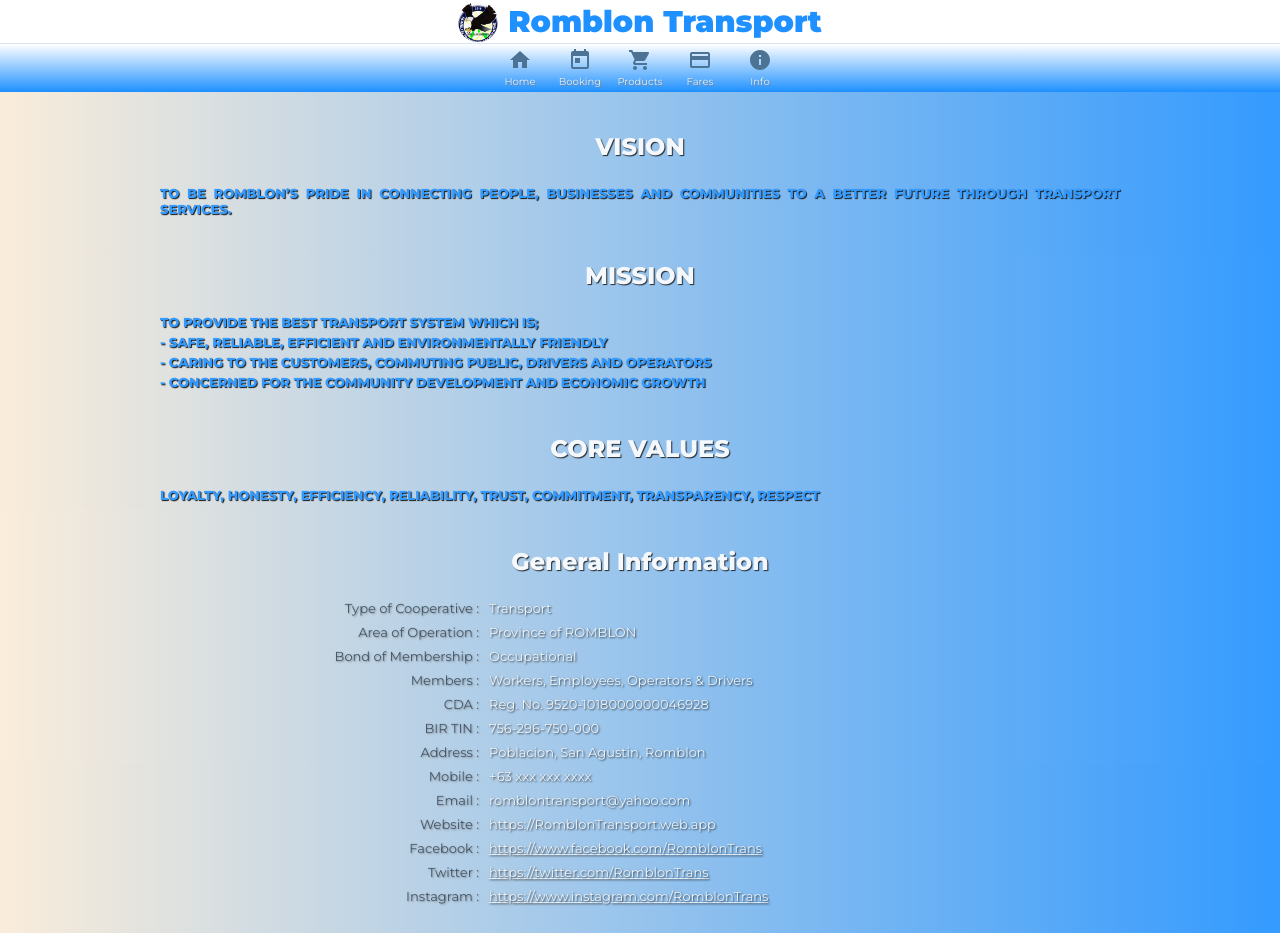
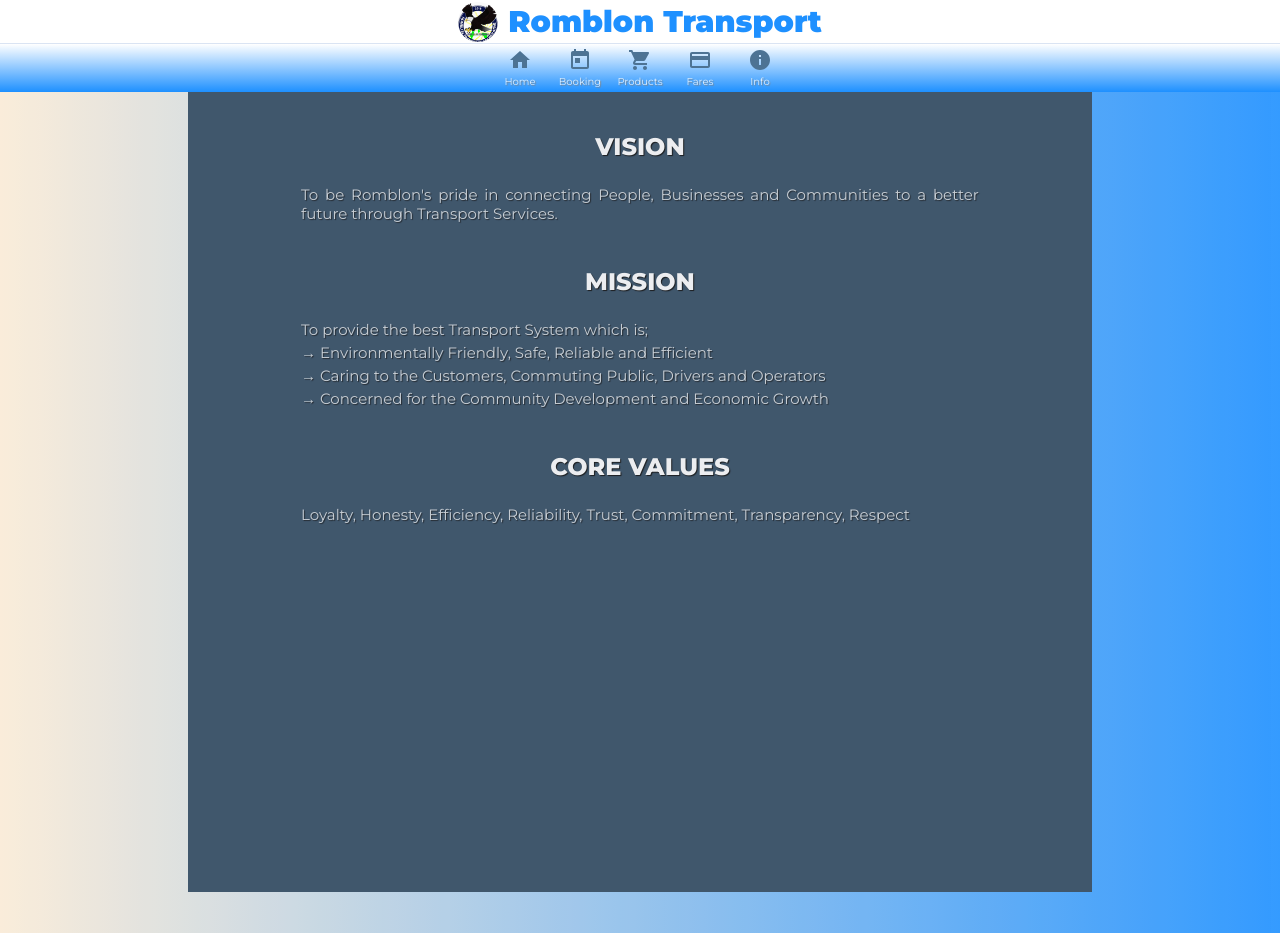
Before and after one commit to DxVi/romblontransport, a React (Create React App) app: page /info in a window 1280 px wide. Shown: the top 933 px of the page. Built offline with nearby package versions, Linux system fonts and the light colour scheme.

Commit message:
updated info and mvcv page

```diff
--- a/public/RTCData.json
+++ b/public/RTCData.json
@@ -12,12 +12,12 @@
     "facebook": "https://www.facebook.com/RomblonTrans",
     "twitter": "https://twitter.com/RomblonTrans",
     "instagram": "https://www.instagram.com/RomblonTrans",
-    "vision":"TO BE ROMBLON’S PRIDE IN CONNECTING PEOPLE, BUSINESSES AND COMMUNITIES TO A BETTER FUTURE THROUGH TRANSPORT SERVICES.",
-    "mission1": "TO PROVIDE THE BEST TRANSPORT SYSTEM WHICH IS;",
-    "mission2": "SAFE, RELIABLE, EFFICIENT AND ENVIRONMENTALLY FRIENDLY",
-    "mission3": "CARING TO THE CUSTOMERS, COMMUTING PUBLIC, DRIVERS AND OPERATORS",
-    "mission4": "CONCERNED FOR THE COMMUNITY DEVELOPMENT AND ECONOMIC GROWTH",
-    "corevalues": "LOYALTY, HONESTY, EFFICIENCY, RELIABILITY, TRUST, COMMITMENT, TRANSPARENCY, RESPECT"
+    "vision": "To be Romblon's pride in connecting People, Businesses and Communities to a better future through Transport Services.",
+    "mission1": "To provide the best Transport System which is;",
+    "mission2": "Environmentally Friendly, Safe, Reliable and Efficient",
+    "mission3": "Caring to the Customers, Commuting Public, Drivers and Operators",
+    "mission4": "Concerned for the Community Development and Economic Growth",
+    "corevalues": "Loyalty, Honesty, Efficiency, Reliability, Trust, Commitment, Transparency, Respect"
   },
   "about":{
     "title": "ROMBLON TRANSPORT COOPERATIVE (RTC)",
--- a/public/index.html
+++ b/public/index.html
@@ -11,6 +11,7 @@
     />
     <link rel="apple-touch-icon" href="%PUBLIC_URL%/logo192.png" />
     <link href="https://fonts.googleapis.com/css2?family=Montserrat:wght@300;400;800;900&display=swap" rel="stylesheet">
+    <link href="https://fonts.googleapis.com/css2?family=Dancing+Script:wght@400;700&family=Shadows+Into+Light&display=swap" rel="stylesheet">
 
     <!--
       manifest.json provides metadata used when your web app is installed on a
--- a/src/Fares/Fares.css
+++ b/src/Fares/Fares.css
@@ -1,6 +1,7 @@
 .fares {
   height: 100vh;
-  background: linear-gradient(to right, antiquewhite, dodgerblue);
+  /* background: linear-gradient(to right, antiquewhite, dodgerblue); */
+  background-color: #2c455d;
   margin: 0;
   padding: 0;
   display: flex;
--- a/src/Info/Info.css
+++ b/src/Info/Info.css
@@ -21,7 +21,7 @@
 .info__general {
   display: flex;
   flex-direction: column;
-  width: 82%;
+  width: 100%;
 }
 
 .infoRow {
@@ -34,14 +34,14 @@
 .infoRow__title {
   text-align: right;
   padding-right: 10px;
-  flex: 0.35;
+  flex: 0.4;
   color: #2c455d;
   text-shadow: 1px 1px 2px gray;
   font-size: 13px;
 }
 
 .infoRow__description {
-  flex: 0.65;
+  flex: 0.6;
   text-align: left;
   color: white;
   opacity: 0.8;
@@ -82,15 +82,6 @@
   margin-bottom: 10px;
 }
 
-.info__mvcv {
-  width: 75%;
-  text-align: justify;
-  color: dodgerblue;
-  text-shadow: 1px 1px 1px black;
-  font-size: 13px;
-  font-weight: 600;
-}
-
 .infoRow__description > a {
   /* text-decoration: none; */
   color: white;
--- a/src/Info/Info.js
+++ b/src/Info/Info.js
@@ -1,48 +1,18 @@
 import React from 'react';
 import "./Info.css";
 import { useStateValue } from '../StateProvider';
+import MissionVision from "./MissionVision";
 import Officers from "./Officers";
 
 function Info() {
     const [{RTC}] = useStateValue();
     return (
         <div className="info">
-            <div className="info__title">
-                <h2>VISION</h2>
-            </div>
-
-            {/* mvcv - mission vision core values */}
-            <div className="info__mvcv">
-                <p>{RTC.main?.vision}</p>
-            </div>
-
-            <div className="info__title">
-                <h2>MISSION</h2>
-            </div>
-
-            <div className="info__mvcv">
-                <div className="mission__header">
-                    <p>{RTC.main?.mission1}</p>
-                </div>
-                <div className="mission__details">
-                    <p>- {RTC.main?.mission2}</p>
-                    <p>- {RTC.main?.mission3}</p>
-                    <p>- {RTC.main?.mission4}</p>
-                </div>
-            </div>
-
-            <div className="info__title">
-                <h2>CORE VALUES</h2>
-            </div>
-
-            <div className="info__mvcv">
-                <p>{RTC.main?.corevalues}</p>
-            </div>
+            <MissionVision />
 
             <div className="info__title">
                 <h2>General Information</h2>
             </div>
-
             <div className="info__general">
                 <div className="infoRow">
                     <div className="infoRow__title">
@@ -130,7 +100,7 @@
                     </div>
                     <div className="infoRow__description">
                         <a target="_blank" rel="noopener noreferrer" href={RTC.main?.facebook}>
-                            <p>{RTC.main?.facebook}</p>
+                            <p>www.facebook.com/RomblonTrans</p>
                         </a>
                     </div>
                 </div>
@@ -140,7 +110,7 @@
                     </div>
                     <div className="infoRow__description">
                         <a target="_blank" rel="noopener noreferrer" href={RTC.main?.twitter}>
-                            <p>{RTC.main?.twitter}</p>
+                            <p>www.twitter.com/RomblonTrans</p>
                         </a>
                     </div>
                 </div>
@@ -150,7 +120,7 @@
                     </div>
                     <div className="infoRow__description">
                         <a target="_blank" rel="noopener noreferrer" href={RTC.main?.instagram}>
-                            <p>{RTC.main?.instagram}</p>
+                            <p>www.instagram.com/RomblonTrans</p>
                         </a>
                     </div>
                 </div>
@@ -159,7 +129,6 @@
             <div className="info__title">
                 <h2>Officers</h2>
             </div>
-
             <div className="info__officers">
                 {
                     RTC ?
--- /dev/null
+++ b/src/Info/MissionVision.css
@@ -0,0 +1,16 @@
+.missionVision {
+  height: 100vh;
+  display: flex;
+  flex-direction: column;
+  background-color: #2c455d;
+  align-items: center;
+}
+
+.info__mvcv {
+  width: 75%;
+  text-align: justify;
+  color: white;
+  text-shadow: 1px 1px 1px black;
+  font-size: 15px;
+  opacity: 0.7;
+}
--- /dev/null
+++ b/src/Info/MissionVision.js
@@ -0,0 +1,40 @@
+import React from 'react';
+import { useStateValue } from '../StateProvider';
+import "./MissionVision.css";
+
+function MissionVision() {
+    const [{RTC}] = useStateValue();
+
+
+    return (
+        <div className="missionVision">
+            {/* mvcv - mission vision core values */}
+            <div className="info__title">
+                <h2>VISION</h2>
+            </div>
+            <div className="info__mvcv">
+                <p>{RTC.main?.vision}</p>
+            </div>
+
+            <div className="info__title">
+                <h2>MISSION</h2>
+            </div>
+            <div className="info__mvcv">
+                <p>{RTC.main?.mission1}</p>
+                <p>&#8594; {RTC.main?.mission2}</p>
+                <p>&#8594; {RTC.main?.mission3}</p>
+                <p>&#8594; {RTC.main?.mission4}</p>
+            </div>
+
+            <div className="info__title">
+                <h2>CORE VALUES</h2>
+            </div>
+            <div className="info__mvcv">
+                <p>{RTC.main?.corevalues}</p>
+            </div>
+
+        </div>
+    )
+}
+
+export default MissionVision
--- a/src/Info/Officers.css
+++ b/src/Info/Officers.css
@@ -11,7 +11,7 @@
   box-shadow: 0 3px 10px black;
   margin: 6px;
   border-radius: 20px;
-  border: 1px solid #2c455d;
+  /* border: 1px solid #2c455d; */
 }
 
 .officers img {
```
